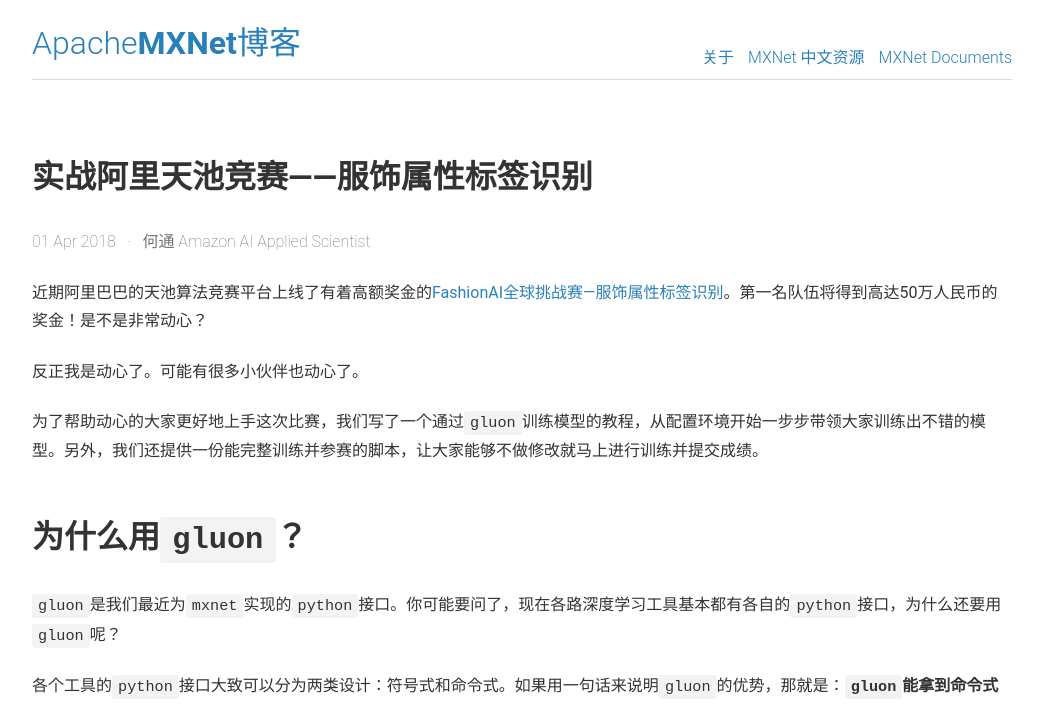
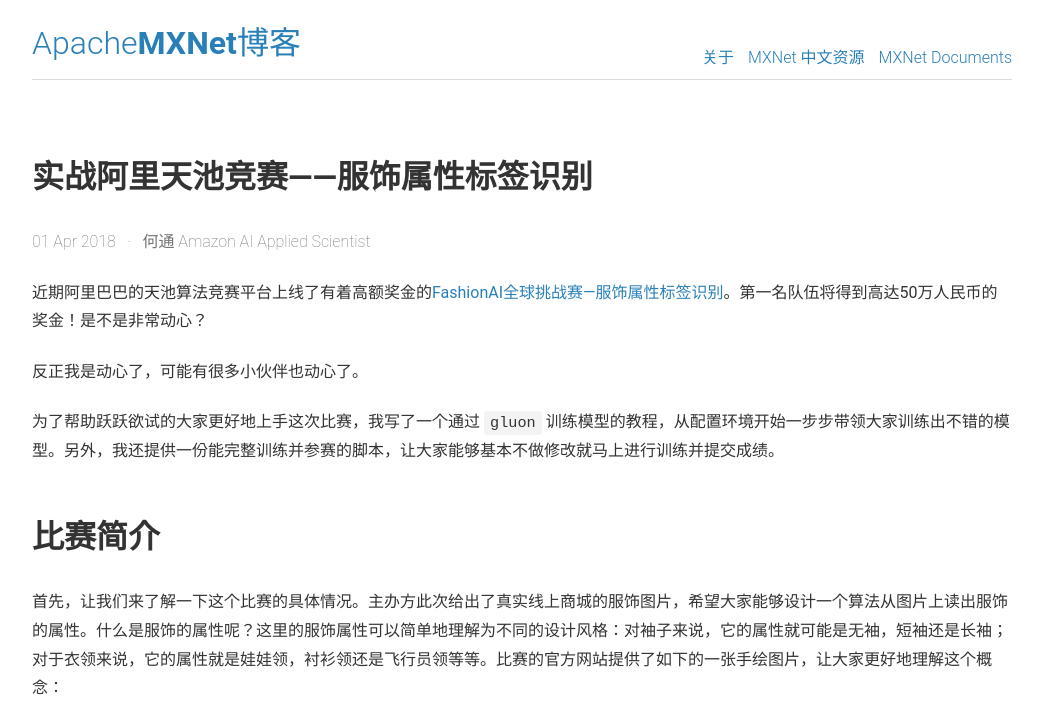
Before and after one commit to mxnet-zh/blog, a Jekyll site: the page built from _posts/2018-04-01-fashion-ai.md, in a window 1280 px wide and 1400 px high. Shown: the top 704 px of the window, without its empty margins (118-1161 px from the left). Built offline with Jekyll 4.4.1, drawn with Linux system fonts in a browser that asks for light colours; some of the changed text lies outside the part shown; grey boxes are pictures that could not be loaded.

Commit message:
add introduction, improve format

```diff
--- a/_posts/2018-04-01-fashion-ai.md
+++ b/_posts/2018-04-01-fashion-ai.md
@@ -1,22 +1,31 @@
 ---
 title: 实战阿里天池竞赛——服饰属性标签识别
-header: 实战阿里天池竞赛——服饰属性标签识别
 author: 何通 Amazon AI Applied Scientist
 ---
 
 近期阿里巴巴的天池算法竞赛平台上线了有着高额奖金的[FashionAI全球挑战赛—服饰属性标签识别](https://tianchi.aliyun.com/competition/information.htm?spm=5176.100067.5678.2.5f1b3a26SDt1nT&raceId=231649)。第一名队伍将得到高达50万人民币的奖金！是不是非常动心？
 
-反正我是动心了。可能有很多小伙伴也动心了。
+反正我是动心了，可能有很多小伙伴也动心了。
 
-为了帮助动心的大家更好地上手这次比赛，我们写了一个通过`gluon`训练模型的教程，从配置环境开始一步步带领大家训练出不错的模型。另外，我们还提供一份能完整训练并参赛的脚本，让大家能够不做修改就马上进行训练并提交成绩。
+为了帮助跃跃欲试的大家更好地上手这次比赛，我写了一个通过 `gluon` 训练模型的教程，从配置环境开始一步步带领大家训练出不错的模型。另外，我还提供一份能完整训练并参赛的脚本，让大家能够基本不做修改就马上进行训练并提交成绩。
 
-## 为什么用`gluon`？
+## 比赛简介
 
-`gluon`是我们最近为`mxnet`实现的`python`接口。你可能要问了，现在各路深度学习工具基本都有各自的`python`接口，为什么还要用`gluon`呢？
+首先，让我们来了解一下这个比赛的具体情况。主办方此次给出了真实线上商城的服饰图片，希望大家能够设计一个算法从图片上读出服饰的属性。什么是服饰的属性呢？这里的服饰属性可以简单地理解为不同的设计风格：对袖子来说，它的属性就可能是无袖，短袖还是长袖；对于衣领来说，它的属性就是娃娃领，衬衫领还是飞行员领等等。比赛的官方网站提供了如下的一张手绘图片，让大家更好地理解这个概念：
 
-各个工具的`python`接口大致可以分为两类设计：符号式和命令式。如果用一句话来说明`gluon`的优势，那就是：**`gluon`能拿到命令式接口的便利之处，但仍然可以享受符号式的速度优势**。
+![](https://work.alibaba-inc.com/aliwork_tfs/g01_alibaba-inc_com/tfscom/TB1CgoOXqmWBuNjy1XaXXXCbXXa.tfsprivate.jpg)
 
-使用命令式接口时，你可以方便地以“pythonic”的代码搭建自己的模型与控制训练过程。有过实践经验的同学们应该了解，深度学习模型的训练是一个容错率很低的过程，命令式的接口能让用户方便地开发与调试`python`代码。当然，这样的设计会带来一个众所周知的问题：用纯粹的`python`代码来训练模型，可能会比较低效。
+这次比赛分为初赛，复赛和决赛三个阶段。目前还处于初赛阶段，选手们能拿到的是八类服饰属性的图片数据，其中训练数据大约为7GB，测试数据大约为800MB。初赛会一直持续到4月21日，名列前100名的同学将获得晋级复赛的机会，届时主办方也将在复赛增加新的训练数据。
+
+我们可以将这次比赛视为八个独立的图像分类问题，可以对每一种服饰分别训练一个模型。对于图片分类问题而言，当下最流行的模型当属卷积神经网络了。通过 `gluon` ，我们可以快速地开发并训练准确的卷积神经网络，进而在比赛中取得好的成绩。
+
+## 为什么用 `gluon` ？
+
+`gluon` 是我们最近为 `mxnet` 实现的 `python` 接口。你可能要问了，现在各路深度学习工具基本都有各自的 `python` 接口，为什么还要用 `gluon` 呢？
+
+各个工具的 `python` 接口大致可以分为两类设计：符号式和命令式。如果用一句话来说明 `gluon` 的优势，那就是：**`gluon` 能拿到命令式接口的便利之处，但仍然可以享受符号式的速度优势**。
+
+使用命令式接口时，你可以方便地以 “pythonic” 的代码搭建自己的模型与控制训练过程。有过实践经验的同学们应该了解，深度学习模型的训练是一个容错率很低的过程，命令式的接口能让用户方便地开发与调试 `python` 代码。当然，这样的设计会带来一个众所周知的问题：用纯粹的 `python` 代码来训练模型，可能会比较低效。
 
 正因为命令式接口的效率问题，有不少接口选择了符号式的设计。符号式接口更高效，然而实现代码时通常需要经过下面的三个步骤：
 
@@ -26,11 +35,11 @@
 
 当然，符号式接口的弱点也很明显，那就是难以实现与调试。
 
-针对这两个问题，`gluon`试着提出[一种解决方法](http://zh.gluon.ai/chapter_gluon-advances/hybridize.html)，那就是以命令式接口的方法来写代码，然后还能以符号式接口的速度来训练模型。特别地，这个特性对于比赛参赛者而言也是很有吸引力的，因为参赛者需要方便地尝试各种模型、参数与技巧，同时也不能在模型训练上消耗过长时间浪费自己的提交机会。
+针对这两个问题， `gluon` 试着提出[一种解决方法](http://zh.gluon.ai/chapter_gluon-advances/hybridize.html)，那就是以命令式接口的方法来写代码，然后还能以符号式接口的速度来训练模型。特别地，这个特性对于比赛参赛者而言也是很有吸引力的，因为参赛者需要方便地尝试各种模型、参数与技巧，同时也不能在模型训练上消耗过长时间浪费自己的提交机会。
 
 ## 参加比赛
 
-你如果被上面一段说服了，那么就可以开始上手`gluon`，准备参加比赛了。约两周前，我们公布了[这份代码库](https://github.com/hetong007/Gluon-FashionAI-Attributes)，希望能够为大家参赛提供一个不错的起点。
+你如果被上面一段说服了，那么就可以开始上手 `gluon` ，准备参加比赛了。约两周前，我公布了[这份代码库](https://github.com/hetong007/Gluon-FashionAI-Attributes)，希望能够为大家参赛提供一个不错的起点。
 
 ### 教程与样例代码
 
@@ -42,7 +51,7 @@
 
 在教程和样例代码中，我们选择了迁移学习的思想来训练模型。打个比方，迁移学习就是“站在巨人的肩膀上”，它的思路就是拿已经在别的数据上训练好的模型来再次训练。这样做的一个好处就是模型的起点比较高，相当于有了很多额外的训练数据，在比赛数据不是很丰富的情况下尤为有效。
 
-我们为`gluon`用户提供了很多种不同的预训练模型，完整的列表和成绩可以参考[官方文档](https://mxnet.incubator.apache.org/api/python/gluon/model_zoo.html)。在教程中，我们选择使用在`ImageNet`数据集上训练过的`ResNet50_v2`模型进行迁移学习。选择迁移学习模型时一般会考虑资源占用和准确率两个因素：
+我们为 `gluon` 用户提供了很多种不同的预训练模型，完整的列表和成绩可以参考[官方文档](https://mxnet.incubator.apache.org/api/python/gluon/model_zoo.html)。在教程中，我们选择使用在 `ImageNet` 数据集上训练过的 `ResNet50_v2` 模型进行迁移学习。选择迁移学习模型时一般会考虑资源占用和准确率两个因素：
 
 1. 资源占用即再训练模型所需要的显存与耗时，一般会基于自己用来参赛的硬件条件来做相应选择。
 2. 准确率即模型在原数据集上达到的成绩，但要注意迁移学习并不保证原数据集上越准确的模型在新数据集上也一定越准确。
@@ -57,7 +66,7 @@
 	- 参数之间是有互相影响的，比如更小的学习速率可能意味着更多的循环次数。
 	- 以验证集上的结果来选择参数。
 	- 不同任务上的最佳参数可能是不一样的，建议分别调整。
-- 选择模型。
+- 选择模型
 	- 在手头计算资源的限制下，尝试效果更好的模型。
 - 更全面的图片增广
 	- 可以考虑在训练时加上更多的图片增广操作，例如色彩调整，增加噪音等。
```
